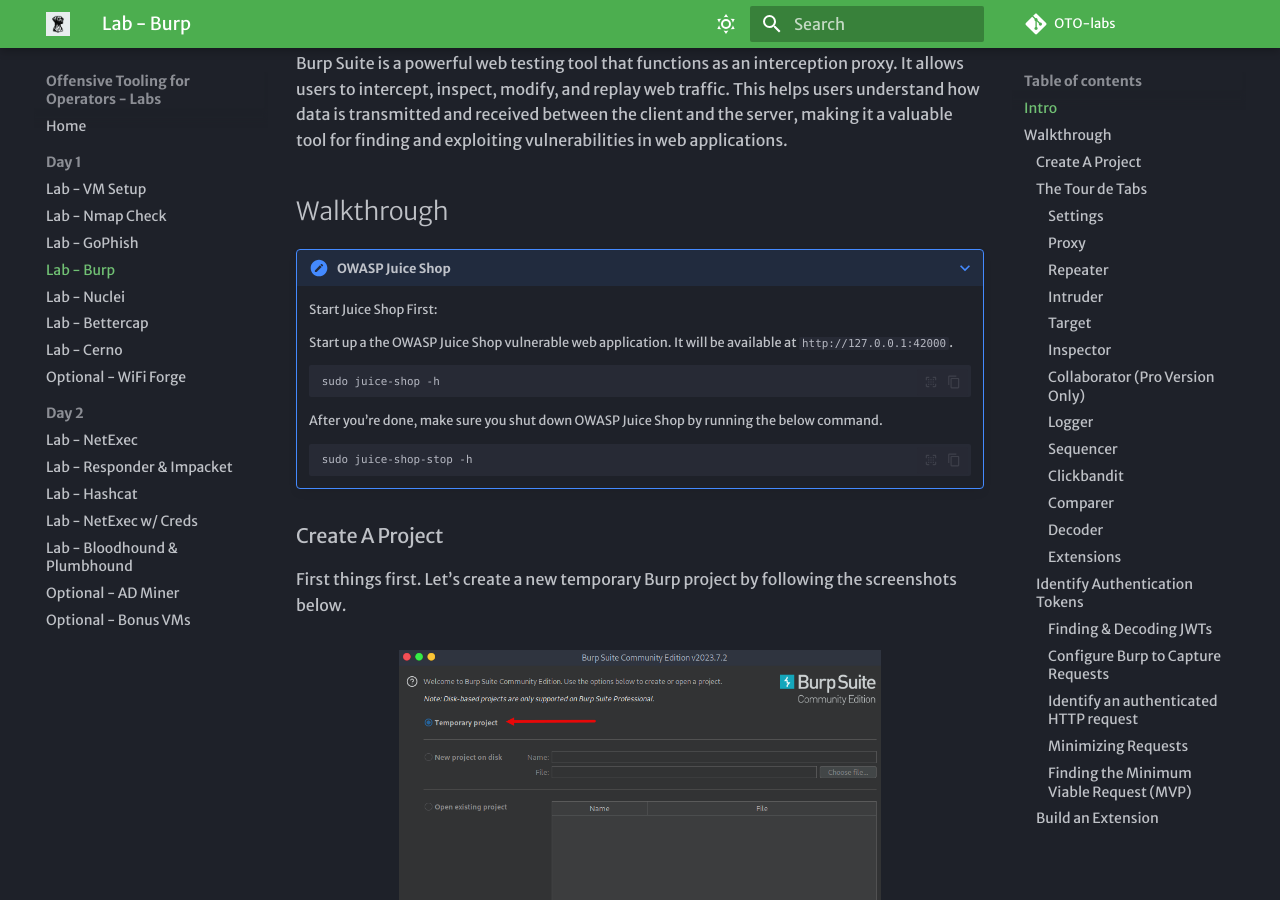
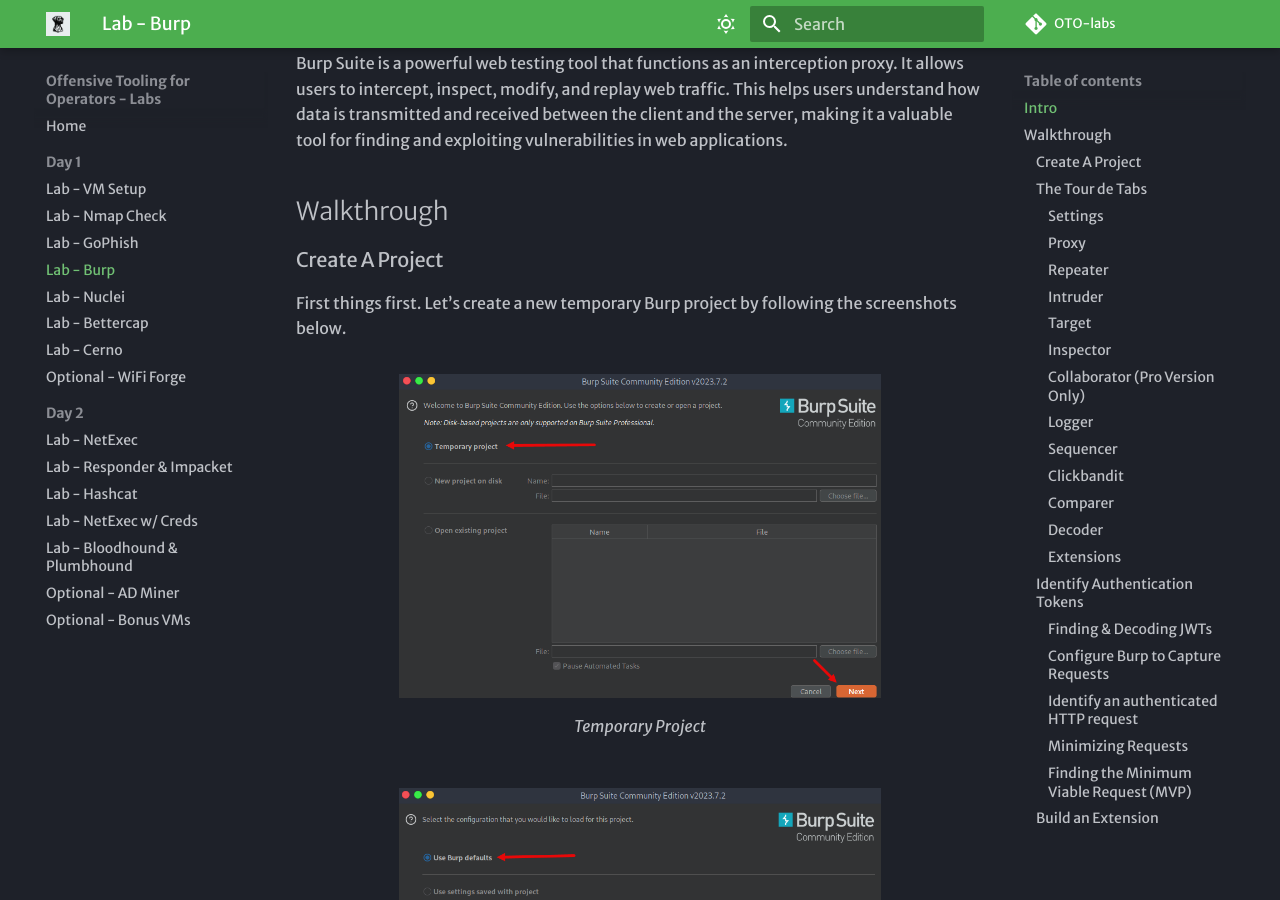
Before and after one commit to ridgebackinfosec/OTO-labs, an MkDocs documentation site: the page built from docs/labs/burp/index.md, in a window 1280 px wide and 900 px high, scrolled down 382 px. Built offline with MkDocs 1.6.1 and Material for MkDocs 9.7.7, drawn with Linux system fonts in a browser that asks for light colours; some web fonts are replaced; comment, search, counter and statistics services are not loaded; some of the changed text lies outside the part shown.

Commit message:
moved juice shop instructions in burp lab

````diff
--- a/docs/labs/burp/index.md
+++ b/docs/labs/burp/index.md
@@ -34,21 +34,6 @@
 Burp Suite is a powerful web testing tool that functions as an interception proxy. It allows users to intercept, inspect, modify, and replay web traffic. This helps users understand how data is transmitted and received between the client and the server, making it a valuable tool for finding and exploiting vulnerabilities in web applications.
 
 ## Walkthrough
-
-???+ note "OWASP Juice Shop"
-    Start Juice Shop First:
-
-    Start up a the OWASP Juice Shop vulnerable web application. It will be available at `http://127.0.0.1:42000`.
-
-    ```bash
-    sudo juice-shop -h
-    ```
-
-    After you’re done, make sure you shut down OWASP Juice Shop by running the below command.
-
-    ```bash
-    sudo juice-shop-stop -h
-    ```
 
 ### Create A Project
 
@@ -348,6 +333,21 @@
 
 ### Identify Authentication Tokens
 
+???+ note "OWASP Juice Shop"
+    Start Juice Shop First:
+
+    Start up a the OWASP Juice Shop vulnerable web application. It will be available at `http://127.0.0.1:42000`.
+
+    ```bash
+    sudo juice-shop -h
+    ```
+
+    After you’re done, make sure you shut down OWASP Juice Shop by running the below command.
+
+    ```bash
+    sudo juice-shop-stop -h
+    ```
+
 In this part of the lab, you will use first use "the **Request Minimizer** extension in Burp Suite to strip unnecessary parts of HTTP requests and analyze their impact on server responses.
 
 This extension performs HTTP request minimization. It deletes parameters that are not relevant such as: random ad cookies, cachebusting nonces, etc.
````
